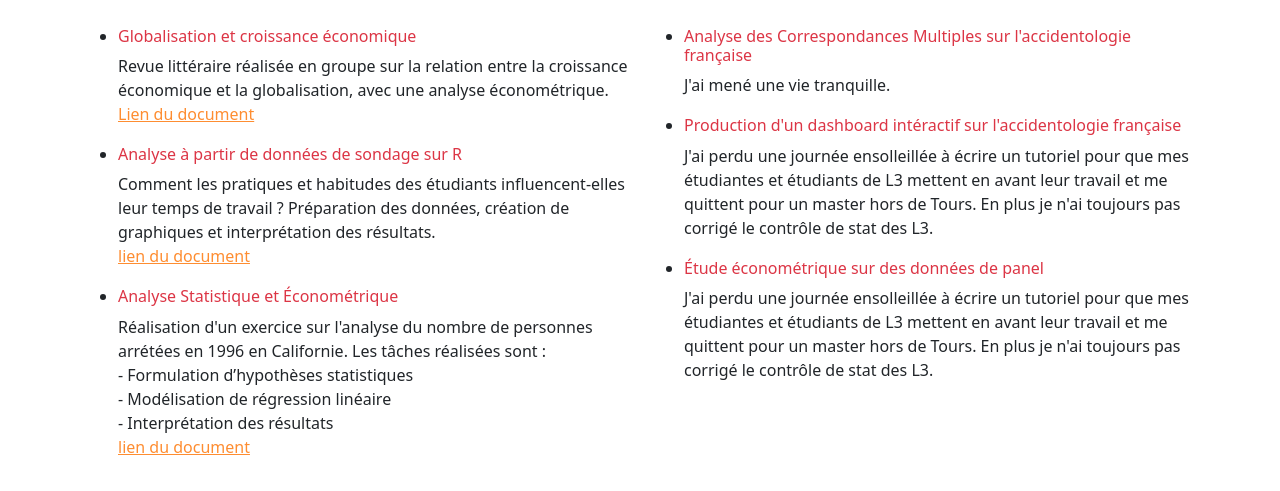
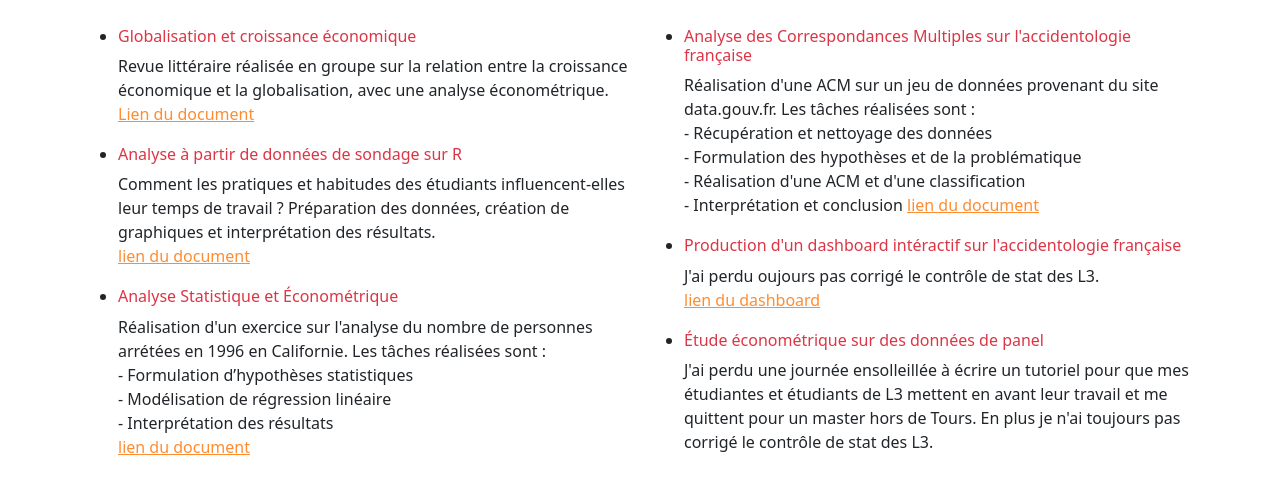
Before and after one commit to ya2n-bt/ya2n-bt.github.io, a plain HTML site: page index.html in a window 1280 px wide. Shown: the part 409-900 px from the top of the page. Drawn offline with nearby package versions, Linux system fonts and the light colour scheme.

Commit message:
Update index.html

```diff
--- a/index.html
+++ b/index.html
@@ -92,11 +92,19 @@
 <ul>
   <li>
     <h6 class="text-danger">Analyse des Correspondances Multiples sur l'accidentologie française</h6>
-    <p>J'ai mené une vie tranquille.</p>
+    <p>Réalisation d'une ACM sur un jeu de données provenant du site data.gouv.fr. Les tâches réalisées sont :
+      <br> - Récupération et nettoyage des données
+      <br> - Formulation des hypothèses et de la problématique
+      <br> - Réalisation d'une ACM et d'une classification
+      <br> - Interprétation et conclusion
+    <a href="https://ya2n-bt.github.io/Dossier.pdf">lien du document</a>
+    </p>
   </li>
   <li>
     <h6 class="text-danger">Production d'un dashboard intéractif sur l'accidentologie française</h6>
-    <p>J'ai perdu une journée ensolleillée à écrire un tutoriel pour que mes étudiantes et étudiants de L3 mettent en avant leur travail et me quittent pour un master hors de Tours. En plus je n'ai toujours pas corrigé le contrôle de stat des L3. </p>
+    <p>J'ai perdu oujours pas corrigé le contrôle de stat des L3. <br>
+    <a href="https://yann45.shinyapps.io/opendata">lien du dashboard</a>
+    </p>
   </li>
   <li>
     <h6 class="text-danger">Étude économétrique sur des données de panel</h6>
```
